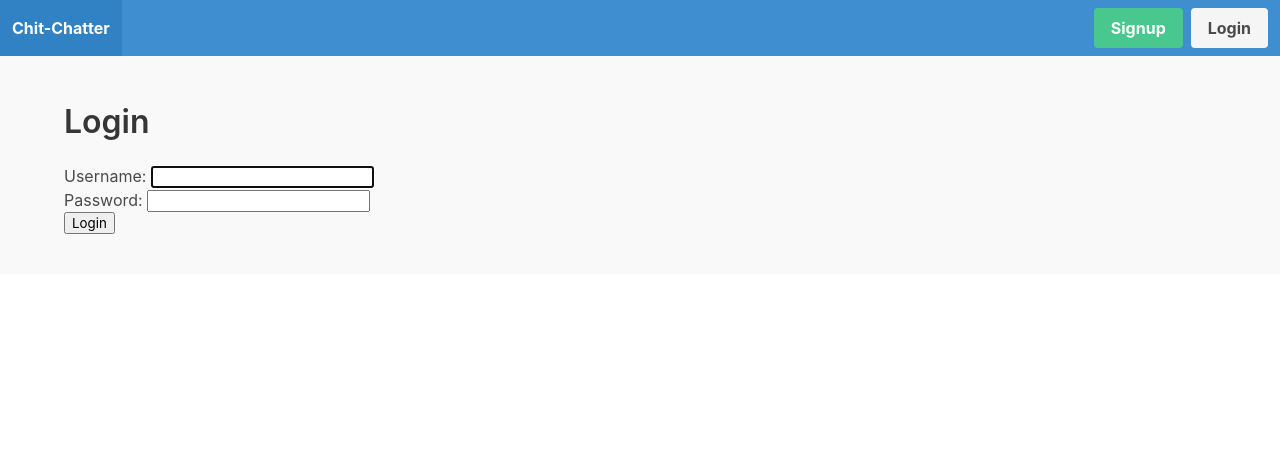
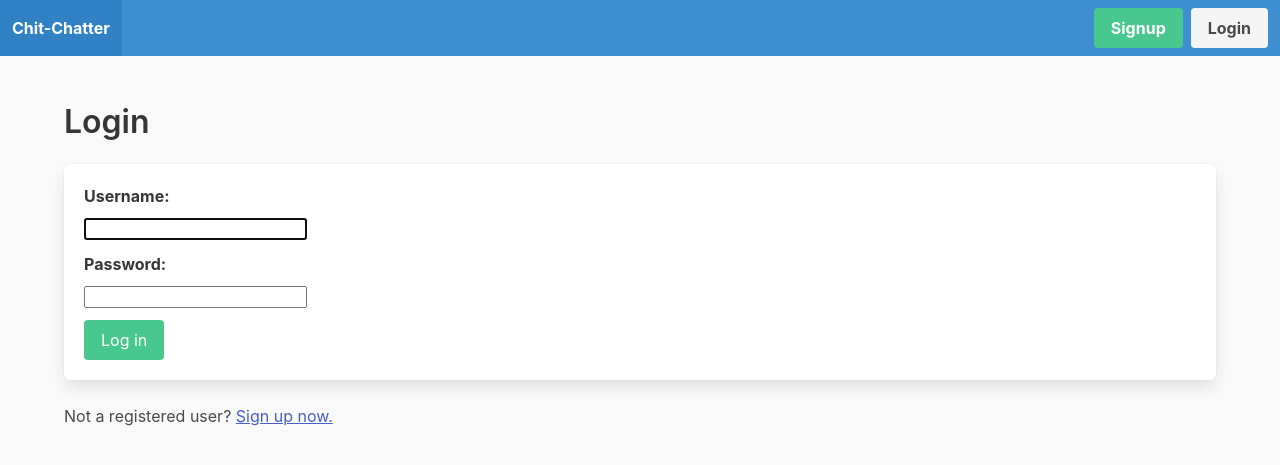
Before and after one commit to Saujanya0910/twitter-clone, a Django app: page /login/ in a window 1280 px wide. Shown: the top 465 px of the page. Run offline with Django 3.2, Linux system fonts and the light colour scheme; parts of the project's set-up code (start-up, migrations or seed data) failed here and were passed over.

Commit message:
improved login form ui, other FE changes

```diff
--- a/apps/core/templates/core/login.html
+++ b/apps/core/templates/core/login.html
@@ -8,14 +8,41 @@
             Login
           </h1>
 
-          <form action="." method="post">
+          <form class="box" action="." method="post">
             {% csrf_token %}
+            <p>
+              {{ form.errors }}
+            </p>
+            <div class="field">
+              <label class="label">
+                {{ form.username.label_tag }}
+              </label>
+              <div class="control">
+                {{ form.username }}
+              </div>
+            </div>
 
-            {{ form.as_p }}
-            <button class="buttons is-success" type="submit">
-              Login
-            </button>
+            <div class="field">
+              <label class="label">
+                {{ form.password.label_tag }}
+              </label>
+
+              <div class="control">
+                {{ form.password }}
+              </div>
+            </div>
+
+            <button class="button is-success">Log in</button>
           </form>
+
+          <h2>
+            Not a registered user?
+            <a href="{% url 'signup' %}">
+              <span style="text-decoration: underline;">
+                Sign up now.
+              </span>
+            </a>
+          </h2>
         </div>
       </div>
     </div>
--- a/apps/core/views.py
+++ b/apps/core/views.py
@@ -8,6 +8,10 @@ def frontpage(request):
 
 
 def signup(request):
+
+  if request.user.is_authenticated:
+    return redirect('feed')
+
   # if logging in
   if request.method == 'POST':
     form = UserCreationForm(request.POST)
--- a/twitter_clone/settings.py
+++ b/twitter_clone/settings.py
@@ -12,6 +12,7 @@ https://docs.djangoproject.com/en/3.2/ref/settings/
 
 from pathlib import Path
 import os
+import sys
 from dotenv import load_dotenv
 load_dotenv()
 
@@ -26,7 +27,7 @@ BASE_DIR = Path(__file__).resolve(strict=True).parent.parent
 SECRET_KEY = str(os.getenv('SECRET_KEY'))
 
 # SECURITY WARNING: don't run with debug turned on in production!
-DEBUG = True
+DEBUG = (len(sys.argv) > 1 and sys.argv[1] == 'runserver')
 
 ALLOWED_HOSTS = []
 
@@ -166,6 +167,5 @@ STATIC_URL = 'https://%s/%s/' % (AWS_S3_CUSTOM_DOMAIN, AWS_LOCATION)
 
 DEFAULT_FILE_STORAGE = 'twitter_clone.storages.MediaStore'
 
-print(STATIC_URL)
 # MEDIA_URL = '/media/'
 # MEDIA_ROOT = BASE_DIR / 'media'
--- a/twitter_clone/urls.py
+++ b/twitter_clone/urls.py
@@ -32,7 +32,7 @@ urlpatterns = [
     path('admin/', admin.site.urls),
 
     path('', frontpage, name='frontpage'),
-    path('login/', views.LoginView.as_view(template_name='core/login.html'), name='login'),
+    path('login/', views.LoginView.as_view(template_name='core/login.html', redirect_authenticated_user=True), name='login'),
     path('signup/', signup, name='signup'),
     path('logout/', views.LogoutView.as_view(template_name='core/logout.html'), name='logout'),
 
```
Also changed, not shown: apps/core/templates/core/signup.html (+10 -1 lines), db.sqlite3 (deleted), 1 other file.
